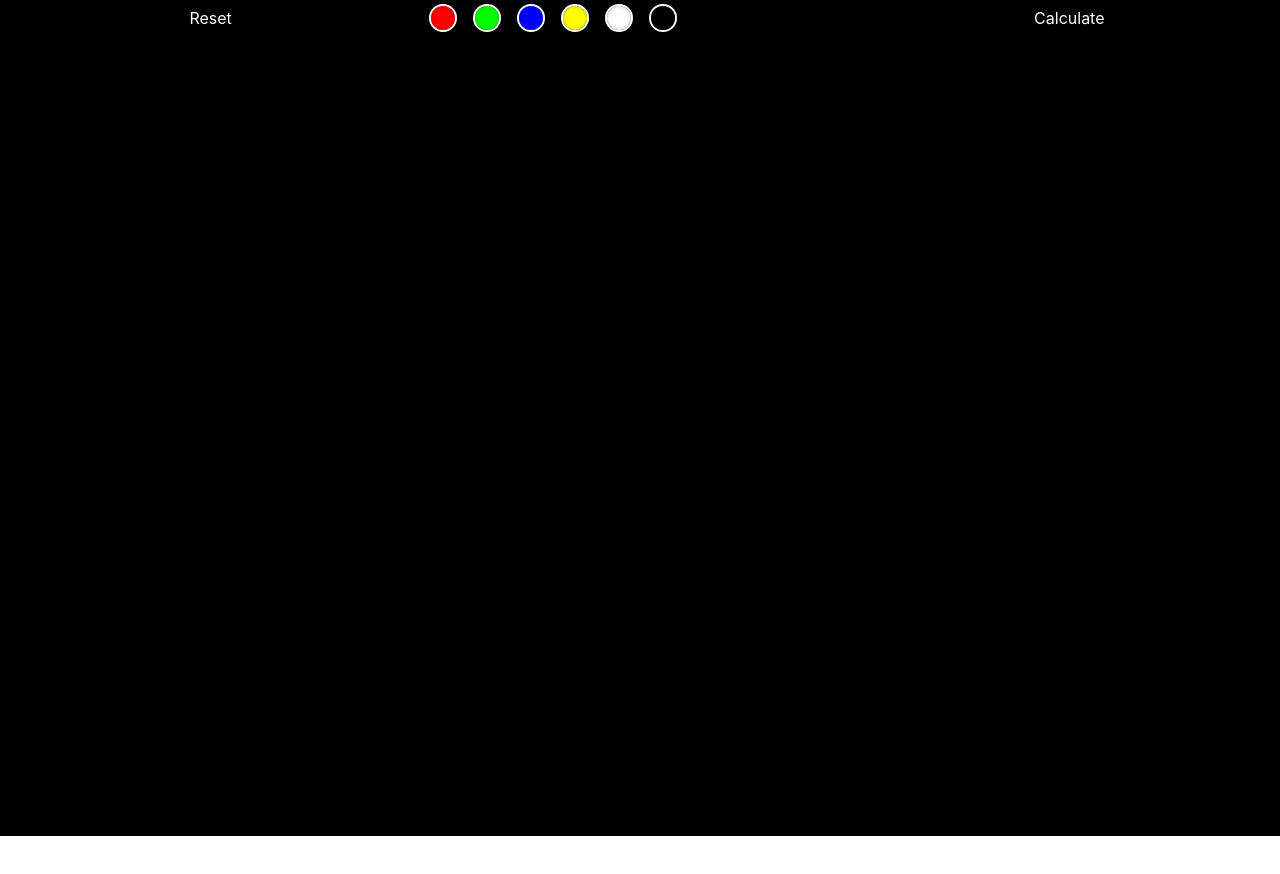
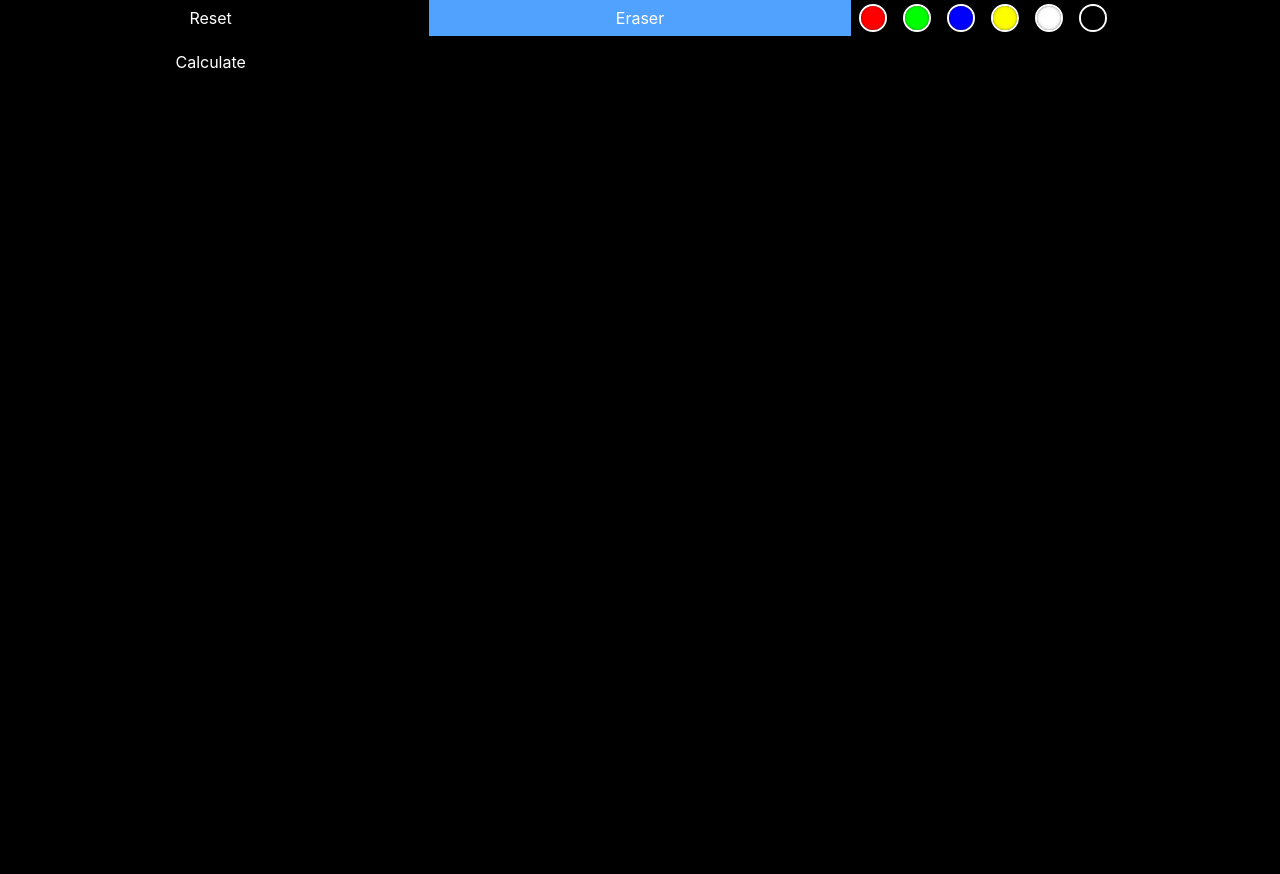
Before and after one commit to Kushalkush-dev/Mathify-Ai, a React (Vite) app: page / in a window 1280 px wide. Shown: the top 874 px of the page. Before the commit the page ends 836 px from the top, so only its background shows below. Built offline with nearby package versions, Linux system fonts and the light colour scheme.

Commit message:
add eraser function

```diff
--- a/src/pages/Home.jsx
+++ b/src/pages/Home.jsx
@@ -80,6 +80,9 @@
     }
   }
 
+  const eraser = ()=>{
+  setbrushcolor('black')
+  }
 
   const clearCanvas=()=>{
     const canvas=canvasRef.current;
@@ -106,6 +109,10 @@
     color="black"
     >Reset</Button>
 
+
+    <button onClick={eraser} className='bg-blue-400 text-white '>
+      Eraser
+    </button>
     <Group className='z-50'>
        {Colors.map((color) => (
           <ColorSwatch
```
